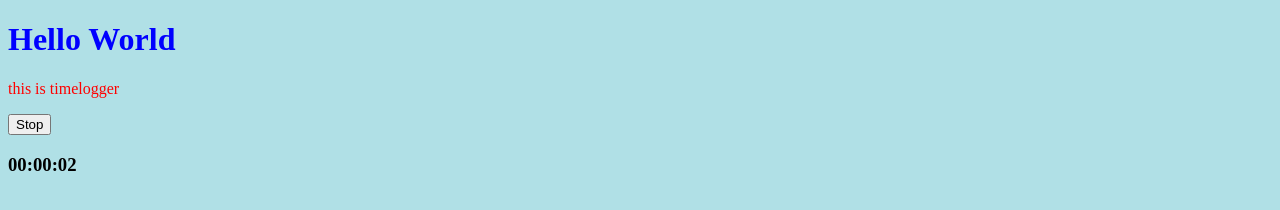
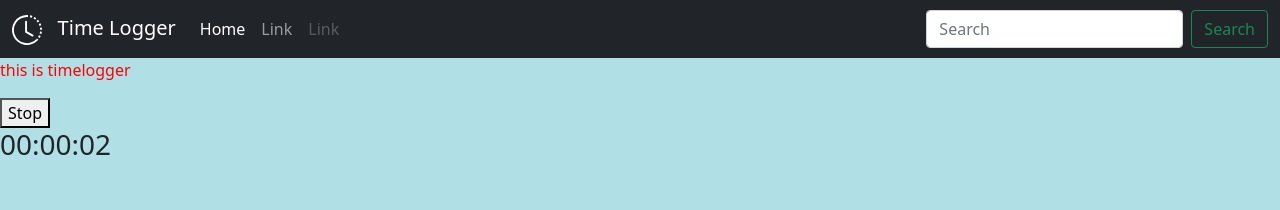
Before and after one commit to yannihilator/TimeLogger, a plain HTML site: page Index.html in a window 1280 px wide. Both pictures are taken after a click on the button "Start". Drawn offline with nearby package versions, Linux system fonts and the light colour scheme.

Commit message:
added bootstrap references, working on html

```diff
--- a/Index.html
+++ b/Index.html
@@ -1,11 +1,52 @@
 <!DOCTYPE html>
+<html lang="en">
     <head>
+        <title id="tabTitle">Time Logger</title>
+        <link href="https://cdn.jsdelivr.net/npm/bootstrap@5.0.0-beta2/dist/css/bootstrap.min.css" rel="stylesheet" integrity="sha384-BmbxuPwQa2lc/FVzBcNJ7UAyJxM6wuqIj61tLrc4wSX0szH/Ev+nYRRuWlolflfl" crossorigin="anonymous">
         <link rel="stylesheet" href="style.css">
         <script src="script.js"></script>
     </head>
     <body>
-    <h1>Hello World</h1>
+        <header>
+            <nav class="navbar navbar-expand-lg navbar-dark bg-dark">
+                <div class="container-fluid">
+                  <a class="navbar-brand" href="#">
+                    <svg xmlns="http://www.w3.org/2000/svg" width="30" height="30" fill="currentColor" class="bi bi-clock-history" viewBox="0 0 16 16">
+                        <path d="M8.515 1.019A7 7 0 0 0 8 1V0a8 8 0 0 1 .589.022l-.074.997zm2.004.45a7.003 7.003 0 0 0-.985-.299l.219-.976c.383.086.76.2 1.126.342l-.36.933zm1.37.71a7.01 7.01 0 0 0-.439-.27l.493-.87a8.025 8.025 0 0 1 .979.654l-.615.789a6.996 6.996 0 0 0-.418-.302zm1.834 1.79a6.99 6.99 0 0 0-.653-.796l.724-.69c.27.285.52.59.747.91l-.818.576zm.744 1.352a7.08 7.08 0 0 0-.214-.468l.893-.45a7.976 7.976 0 0 1 .45 1.088l-.95.313a7.023 7.023 0 0 0-.179-.483zm.53 2.507a6.991 6.991 0 0 0-.1-1.025l.985-.17c.067.386.106.778.116 1.17l-1 .025zm-.131 1.538c.033-.17.06-.339.081-.51l.993.123a7.957 7.957 0 0 1-.23 1.155l-.964-.267c.046-.165.086-.332.12-.501zm-.952 2.379c.184-.29.346-.594.486-.908l.914.405c-.16.36-.345.706-.555 1.038l-.845-.535zm-.964 1.205c.122-.122.239-.248.35-.378l.758.653a8.073 8.073 0 0 1-.401.432l-.707-.707z"/>
+                        <path d="M8 1a7 7 0 1 0 4.95 11.95l.707.707A8.001 8.001 0 1 1 8 0v1z"/>
+                        <path d="M7.5 3a.5.5 0 0 1 .5.5v5.21l3.248 1.856a.5.5 0 0 1-.496.868l-3.5-2A.5.5 0 0 1 7 9V3.5a.5.5 0 0 1 .5-.5z"/>
+                    </svg>
+                    &nbsp;
+                    Time Logger
+                  </a>
+                  <button class="navbar-toggler" type="button" data-bs-toggle="collapse" data-bs-target="#navbarScroll" aria-controls="navbarScroll" aria-expanded="false" aria-label="Toggle navigation">
+                    <span class="navbar-toggler-icon"></span>
+                  </button>
+                  <div class="collapse navbar-collapse" id="navbarScroll">
+                    <ul class="navbar-nav me-auto my-2 my-lg-0 navbar-nav-scroll" style="--bs-scroll-height: 100px;">
+                      <li class="nav-item">
+                        <a class="nav-link active" aria-current="page" href="#">Home</a>
+                      </li>
+                      <li class="nav-item">
+                        <a class="nav-link" href="#">Link</a>
+                      </li>
+                      <li class="nav-item">
+                        <a class="nav-link disabled" href="#" tabindex="-1" aria-disabled="true">Link</a>
+                      </li>
+                    </ul>
+                    <form class="d-flex">
+                      <input class="form-control me-2" type="search" placeholder="Search" aria-label="Search">
+                      <button class="btn btn-outline-success" type="submit">Search</button>
+                    </form>
+                  </div>
+                </div>
+              </nav>
+        </header>
+
         <p>this is timelogger</p>
         <button id="startStopButton" onclick="ToggleTimer()">Start</button>
         <h3 id="timeElapsed">00:00:00</h3>
+
+        <script src="https://cdn.jsdelivr.net/npm/bootstrap@5.0.0-beta2/dist/js/bootstrap.bundle.min.js" integrity="sha384-b5kHyXgcpbZJO/tY9Ul7kGkf1S0CWuKcCD38l8YkeH8z8QjE0GmW1gYU5S9FOnJ0" crossorigin="anonymous"></script>
     </body>
+</html>
--- a/script.js
+++ b/script.js
@@ -12,20 +12,16 @@ function ToggleTimer(){
         timer.stop();
         document.getElementById("timeElapsed").innerHTML = "00:00:00";
         document.getElementById("startStopButton").innerHTML = "Start";
+        document.getElementById("tabTitle").innerHTML = "Time Logger"
     }
 
 }
 
-/**
+/*
  * Self-adjusting interval to account for drifting
- *
- * @param {function} workFunc  Callback containing the work to be done
- *                             for each interval
  * @param {int}      interval  Interval speed (in milliseconds) - This
- * @param {function} errorFunc (Optional) Callback to run if the drift
- *                             exceeds interval
  */
-function AdjustingInterval(interval, errorFunc) {
+function AdjustingInterval(interval) {
     var that = this;
     var expected, timeout, currentEntryStartTime;
     this.interval = interval;
@@ -42,15 +38,14 @@ function AdjustingInterval(interval, errorFunc) {
 
     function step() {
         var drift = Date.now() - expected;
-        if (drift > that.interval) {
-            // You could have some default stuff here too...
-            if (errorFunc) errorFunc();
-        }
         expected += that.interval;
         timeout = setTimeout(step, Math.max(0, that.interval-drift));
-        //do work here
+
+        //updates UI with new timespan
         var timespan = getTimeSpan(Date.now() - currentEntryStartTime);
-        document.getElementById("timeElapsed").innerHTML = timespan.hour + ":" + timespan.minute + ":" + timespan.second;
+        var timespanString = timespan.hour + ":" + timespan.minute + ":" + timespan.second;
+        document.getElementById("timeElapsed").innerHTML = timespanString;
+        document.getElementById("tabTitle").innerHTML = timespanString + " - Time Logger"
     }
 }
 
```
Lines whose indentation alone changed are shown as unchanged.
